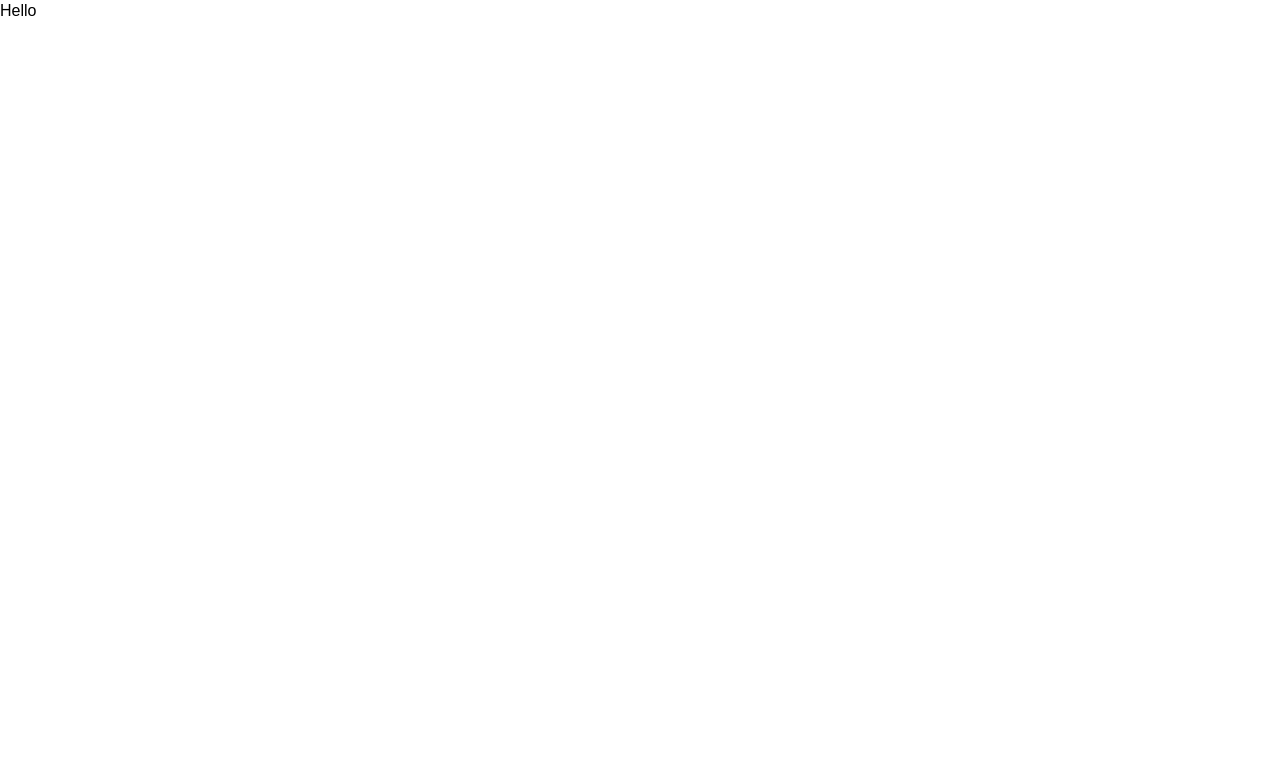
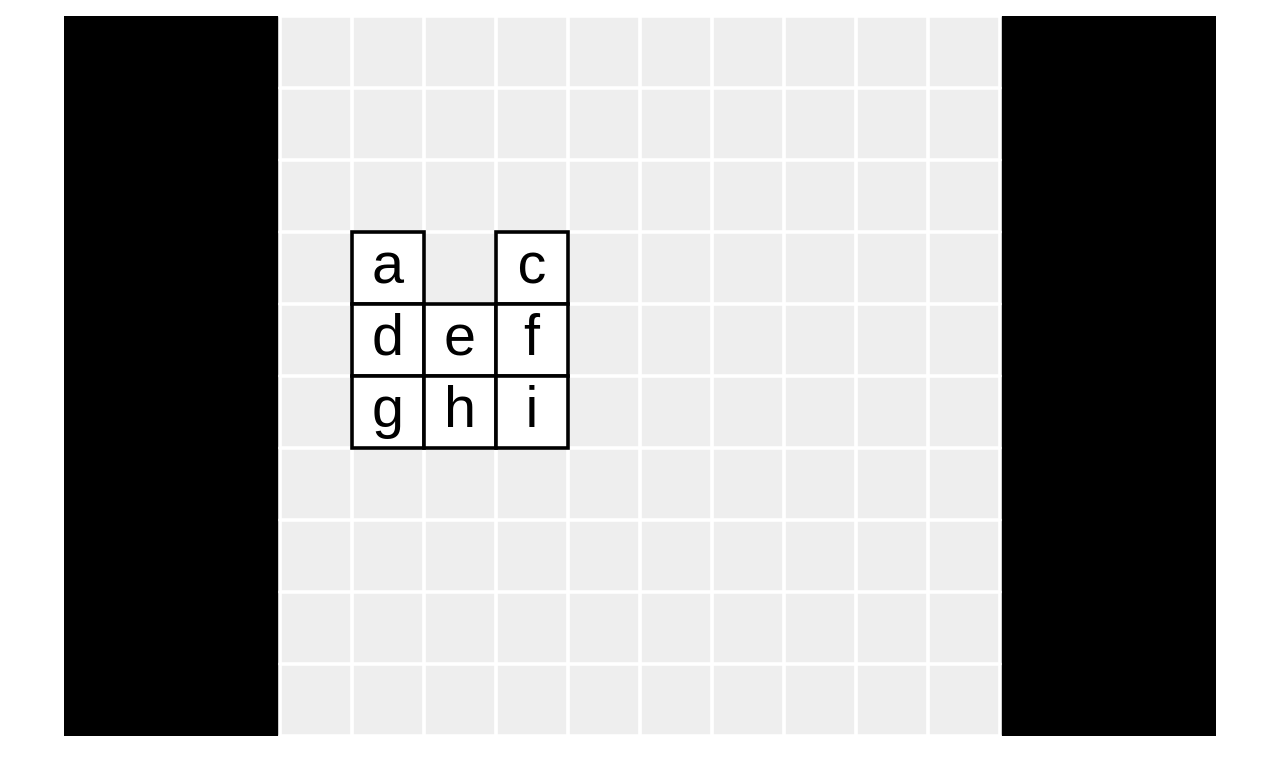
Before and after one commit to Paul-Hebert/tiled-words-2, a Vue app: page / in a window 1280 px wide. Shown: the top 774 px of the page. Built offline with nearby package versions, Linux system fonts and the light colour scheme.

Commit message:
Start laying out tiles

```diff
--- a/src/App.vue
+++ b/src/App.vue
@@ -1,11 +1,44 @@
 <script setup lang="ts">
+import BackgroundGrid from './components/BackgroundGrid.vue'
+import Tile from './components/Tile.vue'
 </script>
 
 <template>
-  <header>
-    Hello
-  </header>
+  <div class="container">
+    <svg class="board" viewBox="0 0 100 100">
+      <BackgroundGrid :size="10" :scale="10" />
+      <Tile
+        :position="{ x: 1, y: 3 }"
+        :grid="{
+          rows: [
+            ['a', null, 'c'],
+            ['d', 'e', 'f'],
+            ['g', 'h', 'i'],
+          ],
+        }"
+        :scale="10"
+      />
+    </svg>
+  </div>
 </template>
 
 <style scoped>
+.container {
+  padding: 1rem;
+  width: 100%;
+  height: 100%;
+  display: grid;
+  place-items: center;
+}
+
+.board {
+  aspect-ratio: 1 / 1;
+  width: 100%;
+  height: 100%;
+  background-color: #000;
+  max-width: 90vw;
+  max-height: 90vh;
+  margin: 0 auto;
+  overflow: visible;
+}
 </style>
--- a/src/assets/main.css
+++ b/src/assets/main.css
@@ -1 +1,5 @@
 @import './base.css';
+
+#app {
+  display: contents;
+}
--- /dev/null
+++ b/src/components/BackgroundGrid.vue
@@ -0,0 +1,35 @@
+<script setup lang="ts">
+defineProps<{ size: number; scale: number }>();
+</script>
+
+<template>
+  <g class="board">
+    <rect :width="size * scale" :height="size * scale" />
+    <template v-for="i in size + 1">
+      <line
+        :x1="0"
+        :x2="scale * size"
+        :y1="(i - 1) * scale"
+        :y2="(i - 1) * scale"
+      />
+      <line
+        :y1="0"
+        :y2="scale * size"
+        :x1="(i - 1) * scale"
+        :x2="(i - 1) * scale"
+      />
+    </template>
+  </g>
+</template>
+
+<style scoped>
+line {
+  stroke: #fff;
+  stroke-width: 0.5;
+  stroke-linecap: round;
+}
+
+rect {
+  fill: #eee;
+}
+</style>
--- /dev/null
+++ b/src/components/Tile.vue
@@ -0,0 +1,64 @@
+<script setup lang="ts">
+import { reactive } from 'vue'
+
+interface Point {
+  x: number
+  y: number
+}
+
+type GridRow = (string | null)[]
+
+interface Grid {
+  rows: GridRow[]
+}
+
+defineProps<{
+  position: Point
+  grid: Grid
+  scale: number
+}>()
+</script>
+
+<template>
+  <g class="tile" :style="`--x: ${position.x}; --y: ${position.y}; --scale: ${scale}px;`">
+    <template v-for="(row, rowIndex) in grid.rows" :key="rowIndex">
+      <template class="cell" v-for="(cell, cellIndex) in row" :key="cellIndex">
+        <g v-if="cell !== null" class="cell" :style="`--x: ${cellIndex}; --y: ${rowIndex}`">
+          <rect :x="0" :y="0" :width="scale" :height="scale" class="cell-background" />
+          <text
+            class="cell-text"
+            :x="scale / 2"
+            :y="scale / 2"
+            :font-size="scale * 0.8"
+            text-anchor="middle"
+            dominant-baseline="middle"
+          >
+            {{ cell }}
+          </text>
+        </g>
+      </template>
+    </template>
+  </g>
+</template>
+
+<style scoped>
+.tile {
+  transform-origin: 0 0;
+  transform: translate(calc(var(--x) * var(--scale)), calc(var(--y) * var(--scale)));
+}
+
+.cell {
+  transform-origin: 0 0;
+  transform: translate(calc(var(--x) * var(--scale)), calc(var(--y) * var(--scale)));
+}
+
+.cell-background {
+  fill: #fff;
+  stroke: #000;
+  stroke-width: 0.5px;
+}
+
+.cell-text {
+  user-select: none;
+}
+</style>
```
